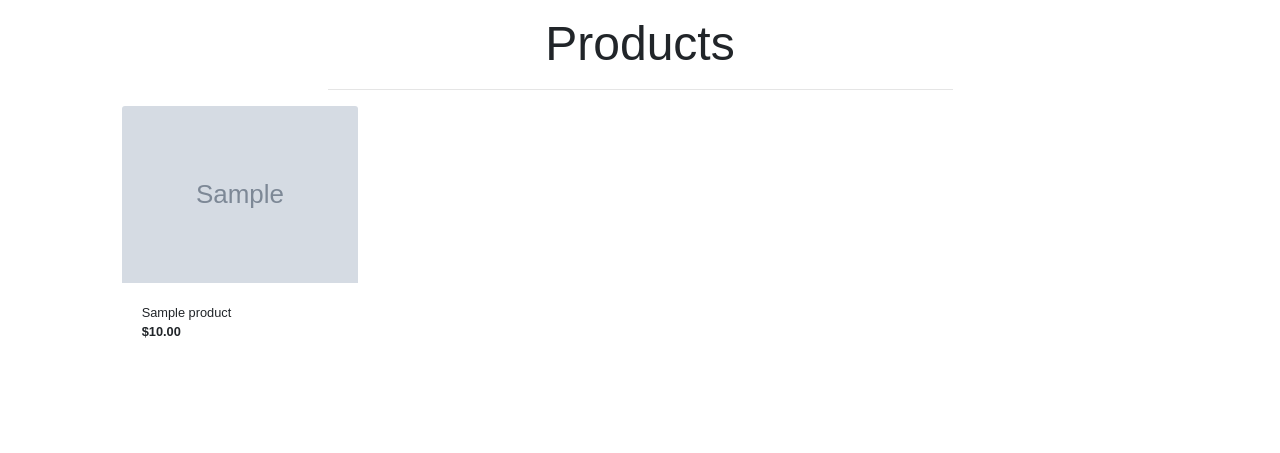
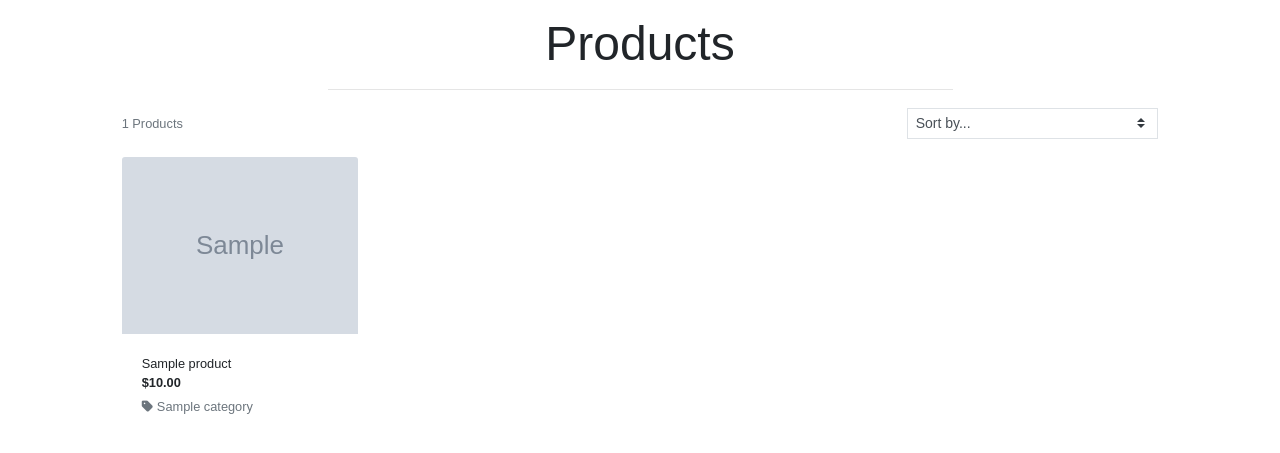
Before and after one commit to yigitaksoy/Rebel-Beans, a Django app: page /products/ in a window 1280 px wide. Shown: the part 141-594 px from the top of the page. Run offline with Django 3.2, Linux system fonts and the light colour scheme; tables that the repository leaves empty hold one stand-in row (values such as "Sample post"); grey boxes marked "Sample" are stand-in pictures; some libraries are stand-ins or nearby versions; some web fonts are replaced.

Commit message:
Add sorting and product counts to product page

```diff
--- a/products/templates/products/products.html
+++ b/products/templates/products/products.html
@@ -15,12 +15,39 @@
         <div class="row">
             <div class="col text-center mt-3">
                 <h2>Products</h2>
+                {% for c in current_categories %}
+                    <a class="category-badge text-decoration-none" href="{% url 'products' %}?category={{ c.name }}">
+                        <span class="p-2 mt-2 badge badge-white text-black rounded-0 border border-dark">{{ c.friendly_name }}</span>
+                    </a>
+                {% endfor %}
                 <hr class="w-50 mb-1">
             </div>
         </div>
         <div class="row">
             <div class="product-container col-10 offset-1">
-                <div class="row mt-1 mb-2"></div>
+                <div class="row mt-1 mb-2">
+                    <div class="col-12 col-md-6 my-auto order-md-last d-flex justify-content-center justify-content-md-end">
+                        <div class="sort-select-wrapper w-50">
+                            <select id="sort-selector" class="custom-select custom-select-sm rounded-0 border border-{% if current_sorting != 'None_None' %}info{% else %}black{% endif %}">
+                                <option value="reset" {% if current_sorting == 'None_None' %}selected{% endif %}>Sort by...</option>
+                                <option value="price_asc" {% if current_sorting == 'price_asc' %}selected{% endif %}>Price (low to high)</option>
+                                <option value="price_desc" {% if current_sorting == 'price_desc' %}selected{% endif %}>Price (high to low)</option>
+                                <option value="name_asc" {% if current_sorting == 'name_asc' %}selected{% endif %}>Name (A-Z)</option>
+                                <option value="name_desc" {% if current_sorting == 'name_desc' %}selected{% endif %}>Name (Z-A)</option>
+                                <option value="category_asc" {% if current_sorting == 'category_asc' %}selected{% endif %}>Category (A-Z)</option>
+                                <option value="category_desc" {% if current_sorting == 'category_desc' %}selected{% endif %}>Category (Z-A)</option>
+                            </select>
+                        </div>
+                    </div>
+                    <div class="col-12 col-md-6 order-md-first">
+                        <p class="text-muted mt-3 text-center text-md-left">
+                            {% if search_term or current_categories or current_sorting != 'None_None' %}
+                                <span class="small"><a class="text-black font-weight-bold" href="{% url 'products' %}">All Products</a> | </span>
+                            {% endif %}
+                            {{ products|length }} Products{% if search_term %} found for <strong>"{{ search_term }}"</strong>{% endif %}
+                        </p>
+                    </div>
+                </div>
                 <div class="row">
                     {% for product in products %}
                         <div class="col-sm-6 col-md-6 col-lg-4 col-xl-3">
@@ -41,6 +68,13 @@
                                     <div class="row">
                                         <div class="col">
                                             <p class="mb-0 text-left font-weight-bold">${{ product.price }}</p>
+                                            {% if product.category %}
+                                            <p class="small mt-1 mb-0">
+                                                <a class="text-muted" href="{% url 'products' %}?category={{ product.category.name }}">
+                                                    <i class="fas fa-tag mr-1"></i>{{ product.category.friendly_name }}
+                                                </a>
+                                            </p>
+                                            {% endif %}
                                         </div>
                                     </div>
                                 </div>
--- a/products/views.py
+++ b/products/views.py
@@ -10,8 +10,23 @@ def all_products(request):
     products = Product.objects.all()
     query = None
     categories = None
+    sort = None
+    direction = None
 
     if request.GET:
+        if 'sort' in request.GET:
+            sortkey = request.GET['sort']
+            sort = sortkey
+            if sortkey == 'name':
+                sortkey = 'lower_name'
+                products = products.annotate(lower_name=Lower('name'))
+
+            if 'direction' in request.GET:
+                direction = request.GET['direction']
+                if direction == 'desc':
+                    sortkey = f'-{sortkey}'
+            products = products.order_by(sortkey)
+
         if 'category' in request.GET:
             categories = request.GET['category'].split(',')
             products = products.filter(category__name__in=categories)
@@ -26,10 +41,13 @@ def all_products(request):
             queries = Q(name__icontains=query) | Q(description__icontains=query)
             products = products.filter(queries)
 
+    current_sorting = f'{sort}_{direction}'
+
     context = {
         'products': products,
         'search_term': query,
         'current_categories': categories,
+        'current_sorting': current_sorting,
     }
 
     return render(request, 'products/products.html', context)
```
Also changed, not shown: products/templates/products/product_detail.html (+7 -0 lines).
